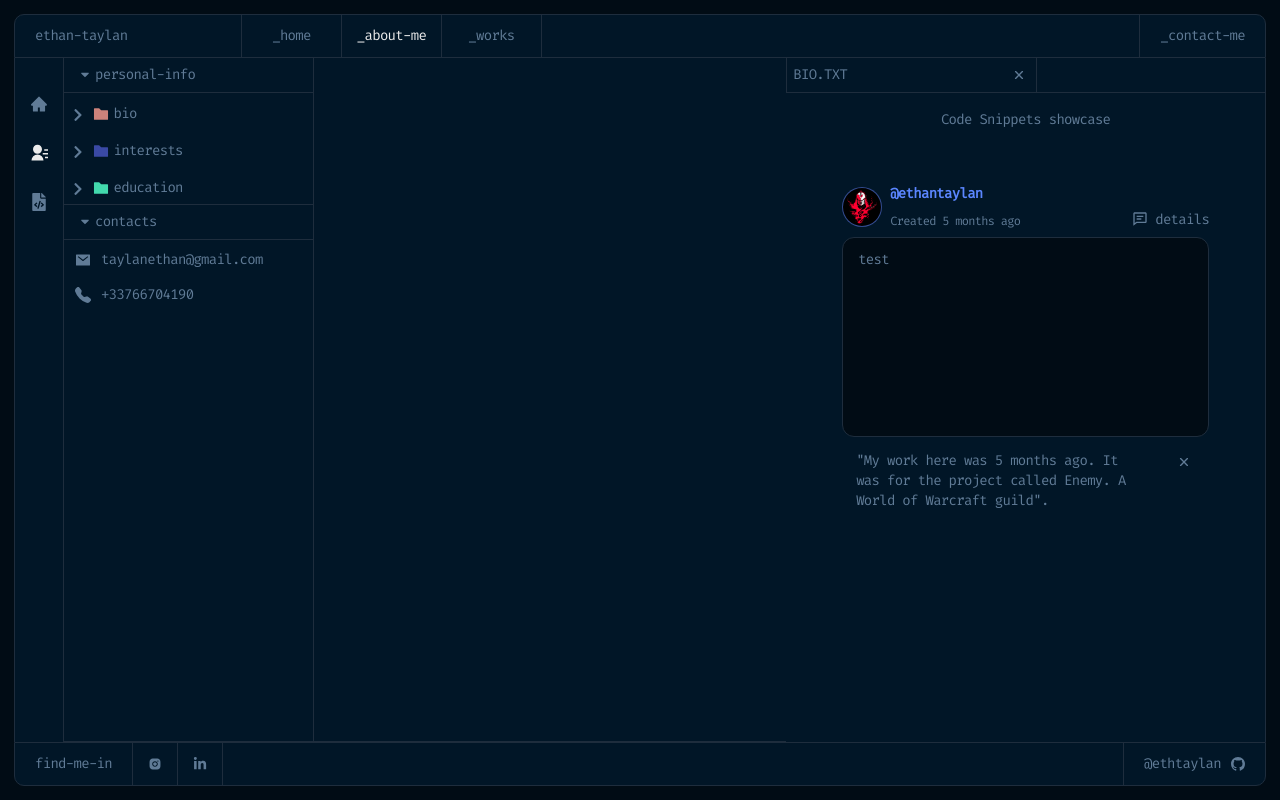
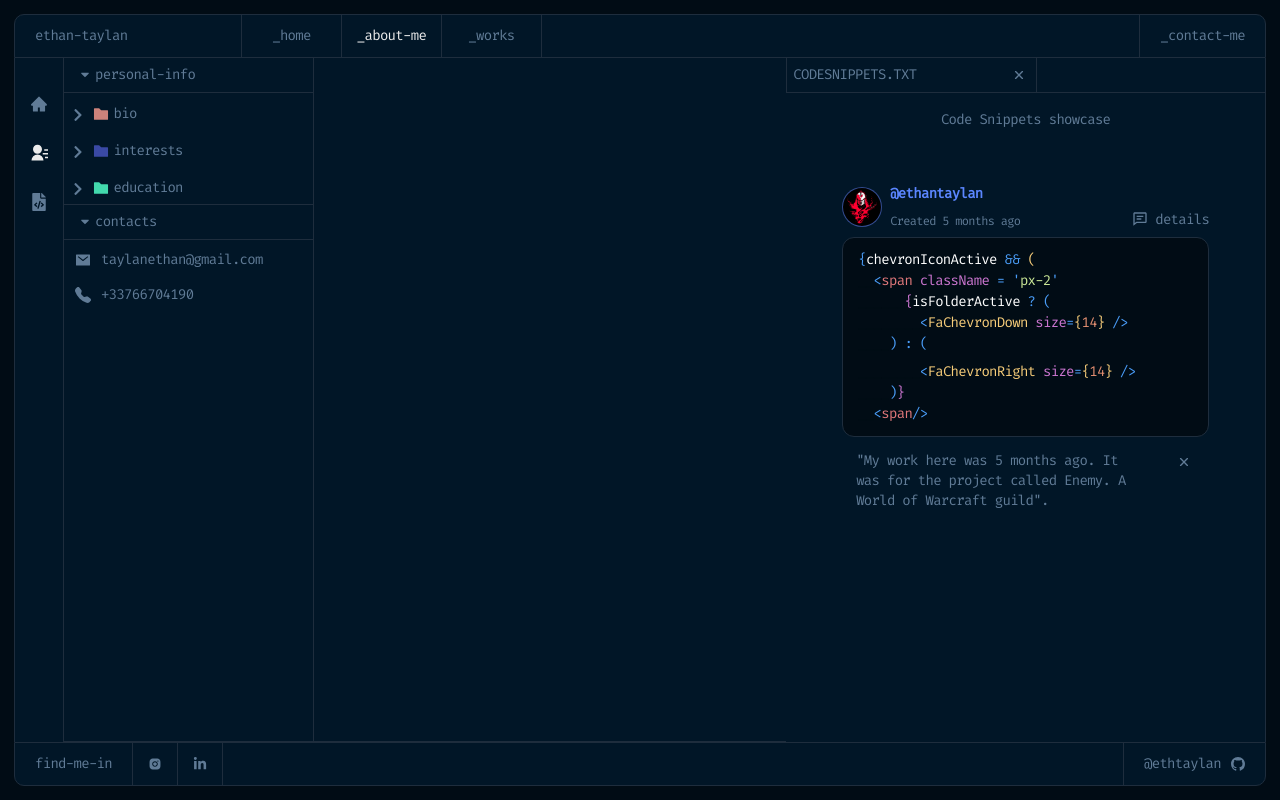
Before and after one commit to ethantaylan/ethan-taylan-portfolio, a React (Vite) app: page /about-me in a window 1280 px wide. Built offline with nearby package versions, Linux system fonts and the light colour scheme.

Commit message:
code done

```diff
--- a/src/components/AboutMeItems/Bio.tsx
+++ b/src/components/AboutMeItems/Bio.tsx
@@ -37,7 +37,7 @@ export const Bio: React.FC<BioProps> = ({}) => {
 		<div className='d-flex flex-row w-100 '>
 			<div className='d-flex flex-column w-100'>
 				<FileCloseContainer>
-					<span>BIO.TXT</span>
+					<span>BIOGRAPHY.TXT</span>
 					<span className='d-flex cursor-pointer'>
 						<IoIosClose
 							size={22}
--- /dev/null
+++ b/src/components/AboutMeItems/Code.tsx
@@ -0,0 +1,101 @@
+import React from 'react';
+import { codeSnippetsColors } from './code-snippets-colors';
+import CodeSnippetSpan from './CodeSnippetSpan';
+
+const space = <span style={{ color: '#010D15' }}>{'__'}</span>;
+
+const Code = () => {
+	return (
+		<>
+			<div className='mb-2'>
+				<CodeSnippetSpan color={codeSnippetsColors.cyan}>{'{'}</CodeSnippetSpan>
+				<CodeSnippetSpan color={codeSnippetsColors.white}>
+					{'chevronIconActive'}
+				</CodeSnippetSpan>
+				<CodeSnippetSpan color={codeSnippetsColors.cyan}>{' &&'}</CodeSnippetSpan>
+				<CodeSnippetSpan color={codeSnippetsColors.yellow}>{' ('}</CodeSnippetSpan>
+				<br />
+			</div>
+			{space}
+			<CodeSnippetSpan color={codeSnippetsColors.cyan}>{'<'}</CodeSnippetSpan>
+			<CodeSnippetSpan color={codeSnippetsColors.red}>{'span'}</CodeSnippetSpan>
+			<CodeSnippetSpan color={codeSnippetsColors.purple}>
+				{' className'}
+			</CodeSnippetSpan>
+			<CodeSnippetSpan color={codeSnippetsColors.cyan}>{" = '"}</CodeSnippetSpan>
+			<CodeSnippetSpan color={codeSnippetsColors.green}>{'px-2'}</CodeSnippetSpan>
+			<CodeSnippetSpan color={codeSnippetsColors.cyan}>{"'"}</CodeSnippetSpan>
+			<br />
+			<div className='mt-2'>
+				{space}
+				{space}
+				{space}
+				<CodeSnippetSpan color={codeSnippetsColors.purple}>{'{'}</CodeSnippetSpan>
+				<CodeSnippetSpan color={codeSnippetsColors.white}>
+					{'isFolderActive '}
+				</CodeSnippetSpan>
+				<CodeSnippetSpan color={codeSnippetsColors.cyan}>{' ? '}</CodeSnippetSpan>
+				<CodeSnippetSpan color={codeSnippetsColors.cyan}>{' ( '}</CodeSnippetSpan>
+			</div>
+			<div className='mt-2'>
+				{space}
+				{space}
+				{space}
+				{space}
+				<CodeSnippetSpan color={codeSnippetsColors.cyan}>{'<'}</CodeSnippetSpan>
+				<CodeSnippetSpan color={codeSnippetsColors.yellow}>
+					{'FaChevronDown'}
+				</CodeSnippetSpan>
+				<CodeSnippetSpan color={codeSnippetsColors.purple}>
+					{' size'}
+				</CodeSnippetSpan>
+				<CodeSnippetSpan color={codeSnippetsColors.cyan}>{'='}</CodeSnippetSpan>
+				<CodeSnippetSpan color={codeSnippetsColors.yellow}>{'{'}</CodeSnippetSpan>
+				<CodeSnippetSpan color={codeSnippetsColors.orange}>{'14'}</CodeSnippetSpan>
+				<CodeSnippetSpan color={codeSnippetsColors.yellow}>{'}'}</CodeSnippetSpan>
+				<CodeSnippetSpan color={codeSnippetsColors.cyan}>{' />'}</CodeSnippetSpan>
+				<div className='mt-2'>
+					{space}
+					{space}
+					<CodeSnippetSpan color={codeSnippetsColors.cyan}>
+						{') : ('}
+					</CodeSnippetSpan>
+				</div>
+				<br />
+			</div>
+			<div className='mb-2'>
+				{space}
+				{space}
+				{space}
+				{space}
+				<CodeSnippetSpan color={codeSnippetsColors.cyan}>{'<'}</CodeSnippetSpan>
+				<CodeSnippetSpan color={codeSnippetsColors.yellow}>
+					{'FaChevronRight'}
+				</CodeSnippetSpan>
+				<CodeSnippetSpan color={codeSnippetsColors.purple}>
+					{' size'}
+				</CodeSnippetSpan>
+				<CodeSnippetSpan color={codeSnippetsColors.cyan}>{'='}</CodeSnippetSpan>
+				<CodeSnippetSpan color={codeSnippetsColors.yellow}>{'{'}</CodeSnippetSpan>
+				<CodeSnippetSpan color={codeSnippetsColors.orange}>{'14'}</CodeSnippetSpan>
+				<CodeSnippetSpan color={codeSnippetsColors.yellow}>{'}'}</CodeSnippetSpan>
+				<CodeSnippetSpan color={codeSnippetsColors.cyan}>{' />'}</CodeSnippetSpan>
+			</div>
+			<div className='mt-2'>
+				{space}
+				{space}
+				<CodeSnippetSpan color={codeSnippetsColors.cyan}>{')'}</CodeSnippetSpan>
+				<CodeSnippetSpan color={codeSnippetsColors.purple}>{'}'}</CodeSnippetSpan>
+				<br />
+			</div>
+			<div className='mt-2'>
+				{space}
+				<CodeSnippetSpan color={codeSnippetsColors.cyan}>{'<'}</CodeSnippetSpan>
+				<CodeSnippetSpan color={codeSnippetsColors.red}>{'span'}</CodeSnippetSpan>
+        <CodeSnippetSpan color={codeSnippetsColors.cyan}>{'/>'}</CodeSnippetSpan>
+			</div>
+		</>
+	);
+};
+
+export default Code;
--- /dev/null
+++ b/src/components/AboutMeItems/CodeSnippetSpan.tsx
@@ -0,0 +1,15 @@
+import React from 'react';
+
+interface CodeSnippetSpanProps {
+	color: any;
+	children: any;
+}
+
+export const CodeSnippetSpan: React.FC<CodeSnippetSpanProps> = ({
+	children,
+	color,
+}) => {
+	return <span style={{color}}>{children}</span>;
+};
+
+export default CodeSnippetSpan;
--- a/src/components/AboutMeItems/CodeSnippets.tsx
+++ b/src/components/AboutMeItems/CodeSnippets.tsx
@@ -4,6 +4,9 @@ import Avatar from '../../assets/avatar.png';
 import { BiCommentDetail } from 'react-icons/bi';
 import { Generics } from '../Generics';
 import { IoIosClose } from 'react-icons/io';
+import { codeSnippetsColors } from './code-snippets-colors';
+import CodeSnippetSpan from './CodeSnippetSpan';
+import Code from './Code';
 
 const CodeSnippetsContainer = styled.div`
 	width: 85%;
@@ -56,7 +59,7 @@ const CodeContainer = styled.div`
 	background-color: #010c15;
 	border-radius: 12px;
 	border: 1px solid ${Generics.secondary};
-    padding: 15px;
+	padding: 15px;
 `;
 
 const Comments = styled.span`
@@ -102,7 +105,7 @@ function CodeSnippets() {
 		<Container>
 			<FileCloseContainer>
 				<ClosePlusTxt>
-					<span>BIO.TXT</span>
+					<span>CODESNIPPETS.TXT</span>
 					<span className='d-flex cursor-pointer'>
 						<IoIosClose
 							size={22}
@@ -131,7 +134,7 @@ function CodeSnippets() {
 					</DetailsContainer>
 				</UserContainer>
 				<CodeContainer>
-					<h1>test</h1>
+					<Code />
 				</CodeContainer>
 				<div className='d-flex w-100 justify-content-between align-items-start mt-3 px-3'>
 					<Comments>
--- /dev/null
+++ b/src/components/AboutMeItems/code-snippets-colors.ts
@@ -0,0 +1,12 @@
+export enum codeSnippetsColors {
+
+    cyan = '#4a9df8',
+    white = 'white',
+    violet = '#bf94e4',
+    green = '#cae797',
+    purple = '#cc76d1',
+    yellow = '#f7cd7a',
+    red = '#e0787b',
+    orange = '#e18d70'
+
+}
```
Also changed, not shown: src/components/AboutMeItems/Test.jsx (deleted).
